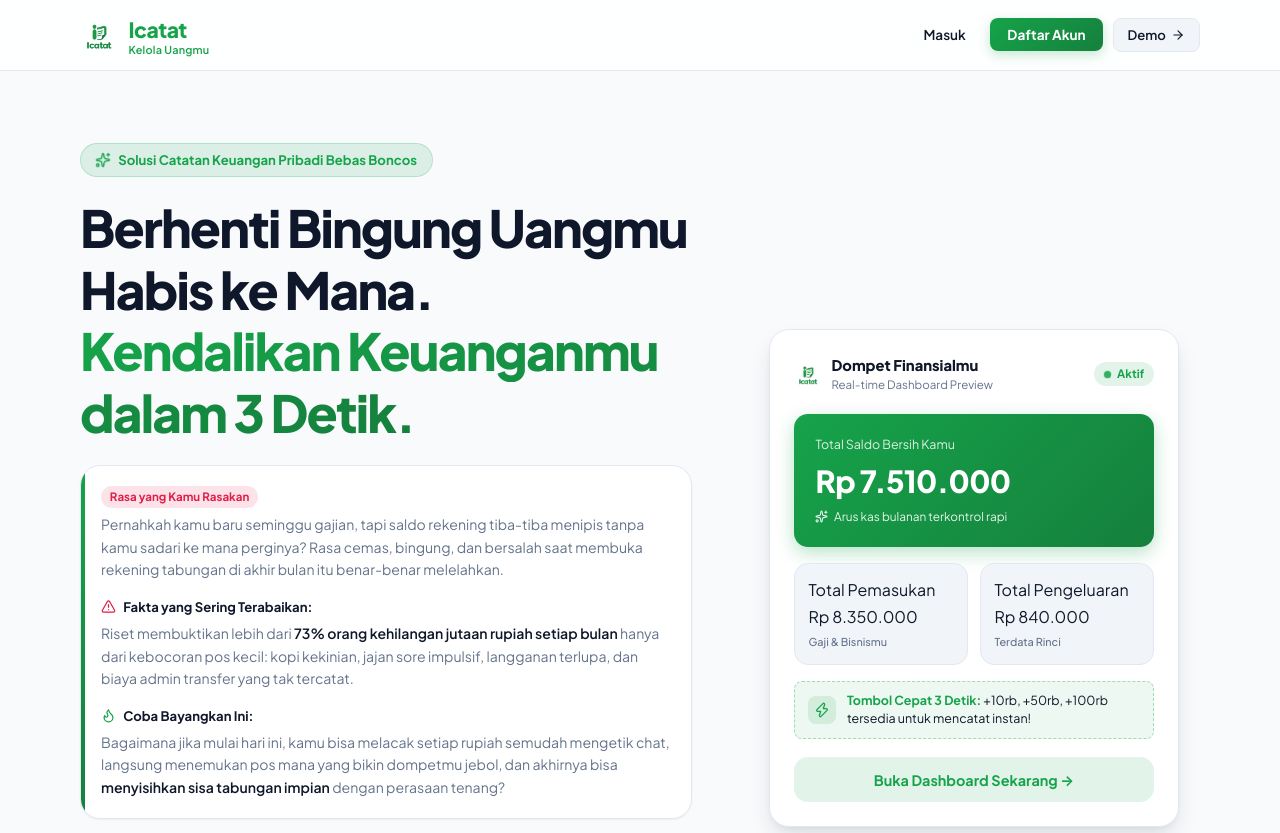
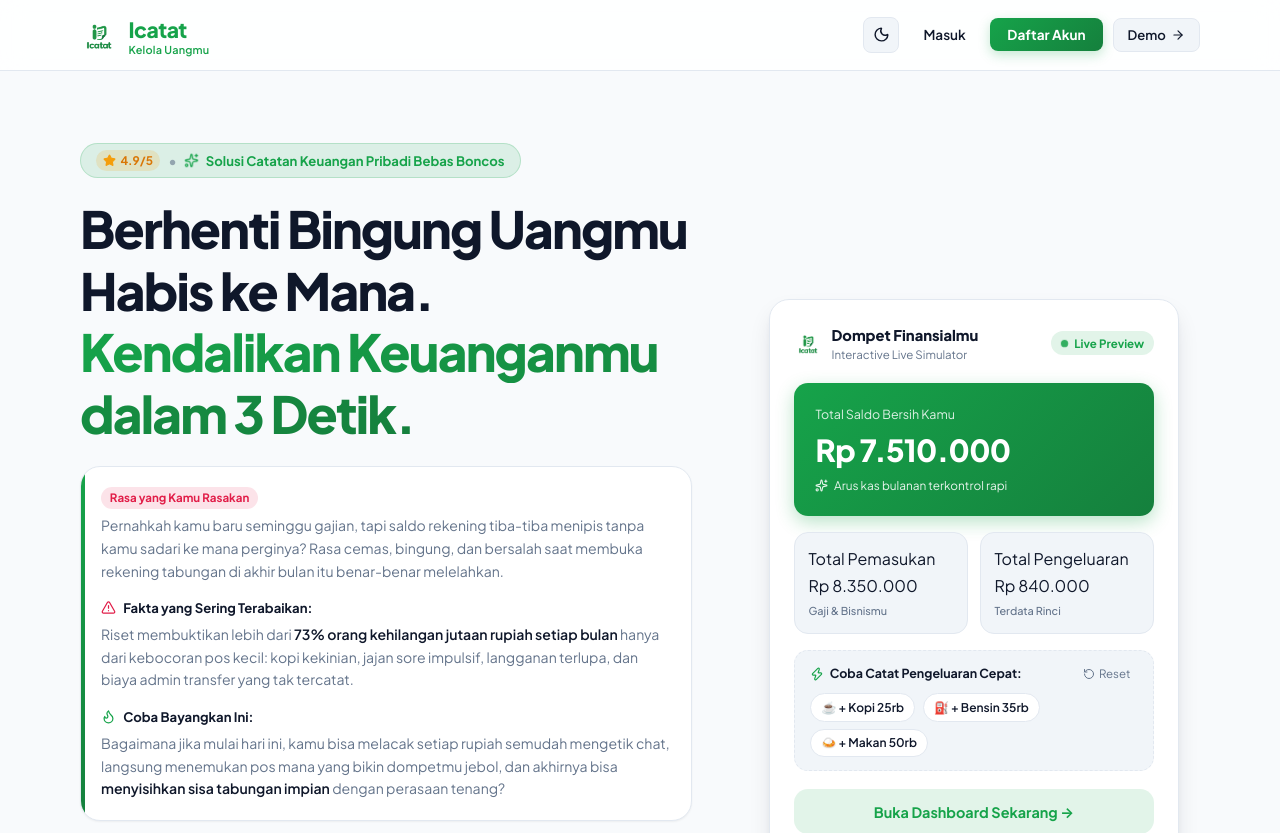
Before and after one commit to Bisbiss/icatat, a React (Vite) app: page / in a window 1280 px wide. Shown: the top 833 px of the page. Built offline with nearby package versions, Linux system fonts and the light colour scheme; no server answers.

Commit message:
feat: scaffold React application with landing page, core components, and global styles

```diff
--- a/src/App.jsx
+++ b/src/App.jsx
@@ -476,6 +476,8 @@
           }}
           onQuickDemo={handleQuickDemo}
           summary={summary}
+          theme={theme}
+          toggleTheme={toggleTheme}
         />
         {toastMessage && (
           <div className="toast-container" role="status">
--- a/src/index.css
+++ b/src/index.css
@@ -1517,6 +1517,25 @@
   color: var(--primary);
 }
 
+.btn-theme-toggle-landing {
+  background: var(--bg-subtle);
+  border: 1px solid var(--border-color);
+  color: var(--text-main);
+  width: 36px;
+  height: 36px;
+  border-radius: var(--radius-sm);
+  display: flex;
+  align-items: center;
+  justify-content: center;
+  cursor: pointer;
+  transition: var(--transition-fast);
+}
+
+.btn-theme-toggle-landing:hover {
+  border-color: var(--primary);
+  color: var(--primary);
+}
+
 @media (max-width: 520px) {
   .btn-nav-ghost {
     padding: 0.4rem 0.6rem;
@@ -1566,6 +1585,26 @@
   border: 1px solid rgba(22, 163, 74, 0.2);
 }
 
+.star-rating-pill {
+  display: inline-flex;
+  align-items: center;
+  gap: 0.25rem;
+  background: rgba(245, 158, 11, 0.16);
+  color: #d97706;
+  padding: 0.1rem 0.45rem;
+  border-radius: var(--radius-full);
+  font-size: 0.74rem;
+}
+
+[data-theme='dark'] .star-rating-pill {
+  color: #fbbf24;
+}
+
+.pill-divider-dot {
+  color: var(--text-muted);
+  opacity: 0.6;
+}
+
 .icon-pulse {
   animation: pulseIcon 2s infinite ease-in-out;
 }
@@ -1839,36 +1878,107 @@
   margin-top: 2px;
 }
 
-.preview-feature-callout {
-  display: flex;
-  align-items: center;
-  gap: 0.65rem;
-  background: rgba(22, 163, 74, 0.08);
-  border: 1px dashed rgba(22, 163, 74, 0.35);
+.preview-simulator-box {
+  background: var(--bg-subtle);
+  border: 1px dashed var(--border-color);
+  border-radius: var(--radius-md);
+  padding: 0.8rem 0.95rem;
+  margin-bottom: 1.15rem;
+  display: flex;
+  flex-direction: column;
+  gap: 0.6rem;
+  transition: var(--transition-fast);
+}
+
+.preview-simulator-box:hover {
+  border-color: var(--primary);
+}
+
+.sim-header-row {
+  display: flex;
+  align-items: center;
+  justify-content: space-between;
+  font-size: 0.76rem;
+}
+
+.sim-label {
+  display: flex;
+  align-items: center;
+  gap: 0.35rem;
+  color: var(--text-main);
+  font-size: 0.78rem;
+}
+
+.sim-btn-reset {
+  display: inline-flex;
+  align-items: center;
+  gap: 0.25rem;
+  background: transparent;
+  border: none;
+  font-size: 0.72rem;
+  color: var(--text-muted);
+  cursor: pointer;
+  padding: 0.15rem 0.45rem;
   border-radius: var(--radius-sm);
-  padding: 0.65rem 0.85rem;
-  margin-bottom: 1.15rem;
-}
-
-.callout-icon {
-  width: 28px;
-  height: 28px;
+  transition: var(--transition-fast);
+}
+
+.sim-btn-reset:hover {
+  background: var(--bg-card);
+  color: var(--primary);
+}
+
+.sim-buttons-row {
+  display: flex;
+  flex-wrap: wrap;
+  gap: 0.45rem;
+}
+
+.sim-chip-btn {
+  background: var(--bg-card);
+  border: 1px solid var(--border-color);
+  color: var(--text-main);
+  font-size: 0.75rem;
+  font-weight: 600;
+  padding: 0.35rem 0.65rem;
+  border-radius: var(--radius-full);
+  cursor: pointer;
+  transition: var(--transition-fast);
+}
+
+.sim-chip-btn:hover {
+  border-color: var(--primary);
+  color: var(--primary);
+  transform: translateY(-1px);
+  background: var(--primary-light);
+}
+
+.sim-chip-btn:active {
+  transform: scale(0.95);
+}
+
+.sim-toast-feedback {
+  display: inline-flex;
+  align-items: center;
+  gap: 0.4rem;
+  font-size: 0.74rem;
+  font-weight: 700;
+  color: var(--primary);
+  background: var(--primary-light);
+  padding: 0.3rem 0.65rem;
   border-radius: var(--radius-sm);
-  background: var(--primary-light);
-  display: flex;
-  align-items: center;
-  justify-content: center;
-  flex-shrink: 0;
-}
-
-.callout-text {
-  font-size: 0.78rem;
-  line-height: 1.4;
-  color: var(--text-main);
-}
-
-.callout-text strong {
-  color: var(--primary);
+  animation: fadeIn 0.2s ease;
+}
+
+@keyframes fadeIn {
+  from {
+    opacity: 0;
+    transform: translateY(2px);
+  }
+  to {
+    opacity: 1;
+    transform: translateY(0);
+  }
 }
 
 .btn-preview-demo {
--- a/src/pages/LandingPage.jsx
+++ b/src/pages/LandingPage.jsx
@@ -11,16 +11,43 @@
   Download,
   Smartphone,
   Moon,
+  Sun,
   ChevronDown,
   AlertTriangle,
   UserCheck,
   Flame,
-  Check
+  Check,
+  RotateCcw,
+  Star,
+  Lock
 } from 'lucide-react';
 import { formatRupiah } from '../utils/formatters';
 
-export default function LandingPage({ onGoToAuth, onQuickDemo, summary }) {
+export default function LandingPage({ onGoToAuth, onQuickDemo, summary, theme, toggleTheme }) {
   const [openFaq, setOpenFaq] = useState(null);
+
+  // Interactive Live Simulator state in Hero Preview
+  const initialBalance = summary?.balance && summary.balance > 0 ? summary.balance : 4250000;
+  const initialExpense = summary?.expense && summary.expense > 0 ? summary.expense : 1150000;
+  const [simBalance, setSimBalance] = useState(initialBalance);
+  const [simExpense, setSimExpense] = useState(initialExpense);
+  const [simFeedback, setSimFeedback] = useState(null);
+
+  const handleSimulateAdd = (itemLabel, amount) => {
+    setSimBalance((prev) => prev - amount);
+    setSimExpense((prev) => prev + amount);
+    setSimFeedback(`Tercatat! -${formatRupiah(amount)} (${itemLabel})`);
+    setTimeout(() => {
+      setSimFeedback(null);
+    }, 2400);
+  };
+
+  const handleSimulateReset = () => {
+    setSimBalance(initialBalance);
+    setSimExpense(initialExpense);
+    setSimFeedback('Simulasi direset');
+    setTimeout(() => setSimFeedback(null), 1800);
+  };
 
   const toggleFaq = (index) => {
     setOpenFaq((prev) => (prev === index ? null : index));
@@ -28,24 +55,28 @@
 
   const faqs = [
     {
+      q: 'Apakah Icatat perlu disambungkan ke nomor rekening atau m-Banking saya?',
+      a: 'Sama sekali TIDAK PERLU! Kamu tidak perlu menghubungkan nomor rekening bank, kartu kredit/debit, atau m-Banking apa pun. Icatat murni mencatat transaksi yang kamu input sendiri secara mandiri, sehingga 100% bebas dari risiko pembobolan rekening atau pencurian saldo.',
+    },
+    {
       q: 'Apakah Icatat benar-benar gratis untuk digunakan?',
       a: 'Ya, 100% gratis tanpa biaya langganan tersembunyi. Kamu bisa langsung menggunakannya untuk mencatat semua pemasukan dan pengeluaran harianmu tanpa batasan jumlah transaksi.',
     },
     {
       q: 'Apakah data keuangan pribadi saya aman dan terjamin rahasia?',
-      a: 'Sangat aman! Icatat mengutamakan privasi penuh. Seluruh data transaksimu disimpan langsung di penyimpanan perangkat lokalmu. Kami tidak menjual data keuanganmu ke pihak ketiga, biro pinjol, ataupun pengiklan.',
+      a: 'Sangat aman! Icatat mengutamakan privasi penuh. Seluruh data transaksimu disimpan secara aman dan terenkripsi dengan Row Level Security Supabase atau di penyimpanan lokal browsermu. Kami tidak pernah menjual data keuanganmu ke pihak ketiga, biro pinjol, ataupun pengiklan.',
     },
     {
       q: 'Apakah saya bisa menggunakan Icatat tanpa koneksi internet (offline)?',
-      a: 'Bisa banget! Karena data tersimpan di perangkatmu, kamu tetap bisa membuka aplikasi, melihat grafik, dan mencatat transaksi kapan pun dan di mana pun meskipun sedang tidak ada kuota internet.',
+      a: 'Bisa banget! Karena data tersimpan di cache perangkatmu, kamu tetap bisa membuka aplikasi, melihat grafik, dan mencatat transaksi kapan pun dan di mana pun meskipun sedang tidak ada kuota internet.',
     },
     {
       q: 'Bagaimana jika saya ingin memindahkan data catatan ke Excel atau Google Sheets?',
       a: 'Cukup buka menu Laporan dan klik tombol "Ekspor CSV". Seluruh riwayat pemasukan dan pengeluaranmu akan langsung terunduh rapi dan siap dibuka di Microsoft Excel atau Google Sheets.',
     },
     {
-      q: 'Apa perbedaan antara mendaftar akun dan mencoba demo?',
-      a: 'Mendaftar akun memungkinkan kamu memiliki sesi profil personal dan menyimpan preferensimu secara rapi. Sedangkan mode demo memungkinkanmu langsung menguji semua fitur interaktif dalam 1 detik tanpa perlu mengisi form pendaftaran.',
+      q: 'Apa perbedaan antara mendaftar akun dan mencoba mode demo?',
+      a: 'Mendaftar akun memungkinkan kamu memiliki akun cloud Supabase yang aman, kategori kustom, dan sinkron antar browser. Sedangkan mode demo memungkinkanmu langsung menguji semua fitur interaktif dalam 1 detik tanpa perlu mengisi form pendaftaran.',
     },
   ];
 
@@ -54,7 +85,7 @@
       {/* 1. TOP NAVBAR */}
       <header className="landing-header">
         <div className="landing-header-inner">
-          <div className="brand-wrapper" role="banner">
+          <div className="brand-wrapper">
             <img src="/logo.png" alt="Logo Icatat - Catatan Keuangan Pribadi" className="brand-logo-img" />
             <div className="brand-text-col">
               <span className="brand-title">Icatat</span>
@@ -63,6 +94,18 @@
           </div>
 
           <nav className="landing-nav-actions" aria-label="Navigasi Utama">
+            {toggleTheme && (
+              <button
+                type="button"
+                className="btn-theme-toggle-landing"
+                onClick={toggleTheme}
+                title={theme === 'dark' ? 'Ganti ke Mode Terang' : 'Ganti ke Mode Gelap'}
+                aria-label="Ganti mode tampilan"
+              >
+                {theme === 'dark' ? <Sun size={17} /> : <Moon size={17} />}
+              </button>
+            )}
+
             <button
               type="button"
               className="btn-nav-ghost"
@@ -97,9 +140,14 @@
         {/* 2. HERO SECTION */}
         <section className="landing-hero" aria-labelledby="hero-heading">
           <div className="hero-content">
-            {/* Hook Badge */}
+            {/* Social Proof & Hook Pill */}
             <div className="hero-pill-badge">
-              <Sparkles size={14} className="icon-pulse" />
+              <span className="star-rating-pill">
+                <Star size={13} fill="#f59e0b" color="#f59e0b" />
+                <strong>4.9/5</strong>
+              </span>
+              <span className="pill-divider-dot">&bull;</span>
+              <Sparkles size={13} className="icon-pulse" />
               <span>Solusi Catatan Keuangan Pribadi Bebas Boncos</span>
             </div>
 
@@ -187,6 +235,10 @@
                 <span>100% Gratis Selamanya</span>
               </div>
               <div className="check-item">
+                <Lock size={15} color="var(--primary)" />
+                <span>Tanpa Akses Bank / Aman</span>
+              </div>
+              <div className="check-item">
                 <CheckCircle2 size={16} color="var(--primary)" />
                 <span>Privat di Perangkatmu</span>
               </div>
@@ -194,14 +246,10 @@
                 <CheckCircle2 size={16} color="var(--primary)" />
                 <span>Bebas Iklan Pengganggu</span>
               </div>
-              <div className="check-item">
-                <CheckCircle2 size={16} color="var(--primary)" />
-                <span>Bisa Dipakai Offline</span>
-              </div>
             </div>
           </div>
 
-          {/* Hero Interactive Preview Card */}
+          {/* Hero Interactive Preview Card & Live 3-Second Simulator */}
           <div className="hero-preview-box">
             <div className="preview-card-inner">
               <div className="preview-header">
@@ -209,22 +257,22 @@
                   <img src="/logo.png" alt="Icatat Logo" style={{ width: '28px', height: '28px', objectFit: 'contain' }} />
                   <div>
                     <div style={{ fontWeight: '800', fontSize: '0.92rem' }}>Dompet Finansialmu</div>
-                    <div style={{ fontSize: '0.72rem', color: 'var(--text-muted)' }}>Real-time Dashboard Preview</div>
+                    <div style={{ fontSize: '0.72rem', color: 'var(--text-muted)' }}>Interactive Live Simulator</div>
                   </div>
                 </div>
                 <span className="live-dot-badge">
-                  <span className="pulse-dot"></span>
-                  Aktif
+                  <span className="pulse-dot" aria-hidden="true"></span>
+                  Live Preview
                 </span>
               </div>
 
-              {/* Main Balance Display */}
+              {/* Main Balance Display with Live Simulation Animation */}
               <div className="preview-stat-main">
                 <div style={{ fontSize: '0.78rem', color: 'rgba(255, 255, 255, 0.85)' }}>
                   Total Saldo Bersih Kamu
                 </div>
                 <div style={{ fontSize: '1.9rem', fontWeight: '800', margin: '4px 0', letterSpacing: '-0.02em' }}>
-                  {formatRupiah(summary.balance)}
+                  {formatRupiah(simBalance)}
                 </div>
                 <div style={{ fontSize: '0.74rem', color: 'rgba(255, 255, 255, 0.9)', display: 'flex', alignItems: 'center', gap: '0.35rem' }}>
                   <Sparkles size={13} />
@@ -236,25 +284,65 @@
               <div className="preview-mini-grid">
                 <div className="mini-box income">
                   <span className="mini-title">Total Pemasukan</span>
-                  <span className="mini-amt">{formatRupiah(summary.income)}</span>
+                  <span className="mini-amt">{formatRupiah(summary.income || 5400000)}</span>
                   <span className="mini-badge-sub">Gaji & Bisnismu</span>
                 </div>
                 <div className="mini-box expense">
                   <span className="mini-title">Total Pengeluaran</span>
-                  <span className="mini-amt">{formatRupiah(summary.expense)}</span>
+                  <span className="mini-amt">{formatRupiah(simExpense)}</span>
                   <span className="mini-badge-sub">Terdata Rinci</span>
                 </div>
               </div>
 
-              {/* 3-Second Shortcut Simulation Tag */}
-              <div className="preview-feature-callout">
-                <div className="callout-icon">
-                  <Zap size={16} color="var(--primary)" />
+              {/* Interactive 3-Second Simulation Shortcuts */}
+              <div className="preview-simulator-box">
+                <div className="sim-header-row">
+                  <span className="sim-label">
+                    <Zap size={14} color="var(--primary)" />
+                    <strong>Coba Catat Pengeluaran Cepat:</strong>
+                  </span>
+                  <button
+                    type="button"
+                    className="sim-btn-reset"
+                    onClick={handleSimulateReset}
+                    title="Kembalikan saldo simulasi"
+                    aria-label="Reset simulasi saldo"
+                  >
+                    <RotateCcw size={12} />
+                    <span>Reset</span>
+                  </button>
                 </div>
-                <div className="callout-text">
-                  <strong>Tombol Cepat 3 Detik:</strong>
-                  <span> +10rb, +50rb, +100rb tersedia untuk mencatat instan!</span>
+
+                <div className="sim-buttons-row">
+                  <button
+                    type="button"
+                    className="sim-chip-btn"
+                    onClick={() => handleSimulateAdd('Kopi Sore', 25000)}
+                  >
+                    ☕ + Kopi 25rb
+                  </button>
+                  <button
+                    type="button"
+                    className="sim-chip-btn"
+                    onClick={() => handleSimulateAdd('Bensin Motor', 35000)}
+                  >
+                    ⛽ + Bensin 35rb
+                  </button>
+                  <button
+                    type="button"
+                    className="sim-chip-btn"
+                    onClick={() => handleSimulateAdd('Makan Siang', 50000)}
+                  >
+                    🍛 + Makan 50rb
+                  </button>
                 </div>
+
+                {simFeedback && (
+                  <div className="sim-toast-feedback" role="status">
+                    <CheckCircle2 size={13} color="var(--primary)" />
+                    <span>{simFeedback}</span>
+                  </div>
+                )}
               </div>
 
               {/* Action Buttons inside Preview */}
@@ -331,19 +419,19 @@
               <h3 className="comp-card-title">Finansial Penuh Tebak-Tebakan</h3>
               <ul className="comp-list">
                 <li>
-                  <span className="cross-icon">&times;</span>
+                  <span className="cross-icon" aria-hidden="true">&times;</span>
                   <span>Gaji baru masuk seminggu, tapi tiba-tiba saldo habis tanpa jejak.</span>
                 </li>
                 <li>
-                  <span className="cross-icon">&times;</span>
+                  <span className="cross-icon" aria-hidden="true">&times;</span>
                   <span>Malas mencatat karena aplikasi lain terlalu rumit, berat, dan penuh iklan.</span>
                 </li>
                 <li>
-                  <span className="cross-icon">&times;</span>
+                  <span className="cross-icon" aria-hidden="true">&times;</span>
                   <span>Tidak tahu pos mana yang bocor halus (kopi, jajan, biaya admin bank).</span>
                 </li>
                 <li>
-                  <span className="cross-icon">&times;</span>
+                  <span className="cross-icon" aria-hidden="true">&times;</span>
                   <span>Selalu merasa cemas dan bersalah setiap kali mengecek saldo di ATM.</span>
                 </li>
               </ul>
@@ -358,19 +446,19 @@
               <h3 className="comp-card-title">Kamu yang Pegang Kendali Penuh</h3>
               <ul className="comp-list">
                 <li>
-                  <span className="check-icon">&#10003;</span>
+                  <span className="check-icon" aria-hidden="true">&#10003;</span>
                   <span>Kamu tahu persis ke mana setiap rupiah pergi hanya dalam 3 detik mencatat.</span>
                 </li>
                 <li>
-                  <span className="check-icon">&#10003;</span>
+                  <span className="check-icon" aria-hidden="true">&#10003;</span>
                   <span>Mencatat jadi kebiasaan ringan yang menyenangkan, cepat, dan tanpa beban.</span>
                 </li>
                 <li>
-                  <span className="check-icon">&#10003;</span>
+                  <span className="check-icon" aria-hidden="true">&#10003;</span>
                   <span>Diagram visual langsung memperingatkanmu sebelum dompetmu kebobolan.</span>
                 </li>
                 <li>
-                  <span className="check-icon">&#10003;</span>
+                  <span className="check-icon" aria-hidden="true">&#10003;</span>
                   <span>Tenang di akhir bulan karena ada sisa tabungan nyata untuk masa depanmu.</span>
                 </li>
               </ul>
@@ -555,13 +643,20 @@
                     type="button"
                     className="faq-question-btn"
                     onClick={() => toggleFaq(idx)}
+                    id={`faq-btn-${idx}`}
                     aria-expanded={isOpen}
+                    aria-controls={`faq-answer-${idx}`}
                   >
                     <span className="faq-question-text">{faq.q}</span>
-                    <ChevronDown size={18} className={`faq-chevron ${isOpen ? 'rotated' : ''}`} />
+                    <ChevronDown size={18} className={`faq-chevron ${isOpen ? 'rotated' : ''}`} aria-hidden="true" />
                   </button>
                   {isOpen && (
-                    <div className="faq-answer-content">
+                    <div
+                      id={`faq-answer-${idx}`}
+                      className="faq-answer-content"
+                      role="region"
+                      aria-labelledby={`faq-btn-${idx}`}
+                    >
                       <p>{faq.a}</p>
                     </div>
                   )}
@@ -621,7 +716,7 @@
 
             <div className="bottom-cta-guarantee">
               <CheckCircle2 size={15} color="#4ade80" />
-              <span>Gratis tanpa kartu kredit &bull; Data tersimpan aman &bull; Langsung bisa kamu pakai</span>
+              <span>Gratis tanpa kartu kredit &bull; Bebas akses perbankan &bull; Langsung bisa kamu pakai</span>
             </div>
           </div>
         </section>
```
Also changed, not shown: index.html (+24 -3 lines).
